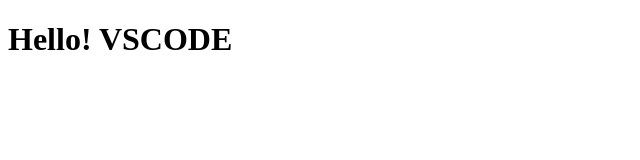
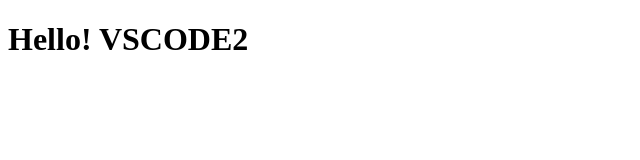
Before and after one commit to ukrgeopoint/hello_vscode2, a plain HTML site: page index.html in a window 1280 px wide. Shown: the full height of the page, 0-640 px from the left. Drawn offline with Linux system fonts and the light colour scheme.

Commit message:
my first commit

```diff
--- a/index.html
+++ b/index.html
@@ -9,7 +9,7 @@
 </head>
 
 <body>
-   <h1>Hello! VSCODE</h1>
+   <h1>Hello! VSCODE2</h1>
 </body>
 
 </html>
```
